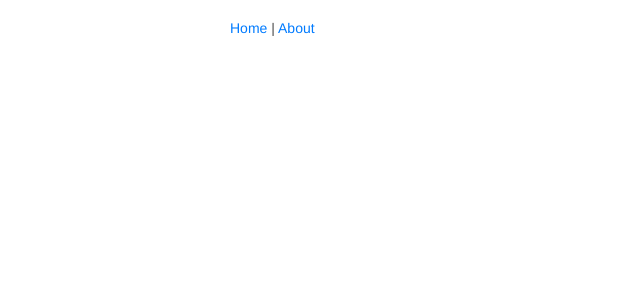
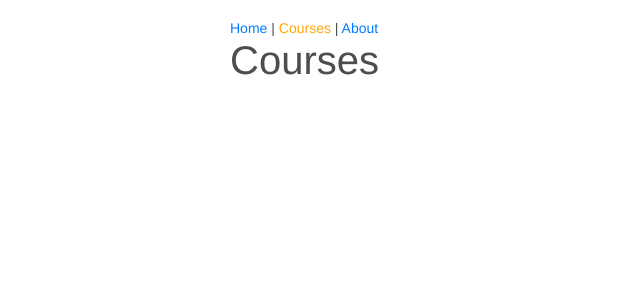
Before and after one commit to odedmo/reactjs-skeleton, a React app: page /courses in a window 1280 px wide. Shown: the top 300 px of the page, without its empty margins (0-640 px from the left). Built offline with nearby package versions, Linux system fonts and the light colour scheme.

Commit message:
add courses page

```diff
--- a/src/components/App.js
+++ b/src/components/App.js
@@ -1,8 +1,9 @@
 import React from 'react';
-import { Route, Link, Switch } from 'react-router-dom';
+import { Route, Switch } from 'react-router-dom';
+import Header from './common/Header';
 import HomePage from './home/HomePage';
 import AboutPage from './about/AboutPage';
-import Header from './common/Header';
+import CoursesPage from './course/CoursesPage';
 
 class App extends React.Component {
   render() {
@@ -11,6 +12,7 @@ class App extends React.Component {
         <Header/>
         <Switch>
           <Route exact path="/" component={HomePage}/>
+          <Route path="/courses" component={CoursesPage}/>
           <Route path="/about" component={AboutPage}/>
         </Switch>
       </div>
--- a/src/components/common/Header.js
+++ b/src/components/common/Header.js
@@ -6,6 +6,8 @@ const Header = () => {
     <nav>
       <NavLink to="/" exact activeClassName="active">Home</NavLink>
       {" | "}
+      <NavLink  to="/courses" activeClassName="active">Courses</NavLink >
+      {" | "}
       <NavLink  to="/about" activeClassName="active">About</NavLink >
     </nav>
   );
--- /dev/null
+++ b/src/components/course/CoursesPage.js
@@ -0,0 +1,14 @@
+import React, {PropTypes} from 'react';
+
+
+class CoursesPage extends React.Component {
+  render() {
+    return (
+      <div>
+        <h1>Courses</h1>
+      </div>
+    );
+  }
+}
+
+export default CoursesPage;
```
